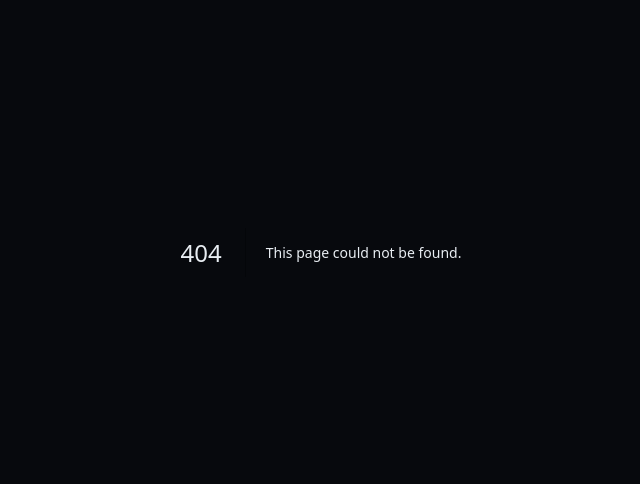
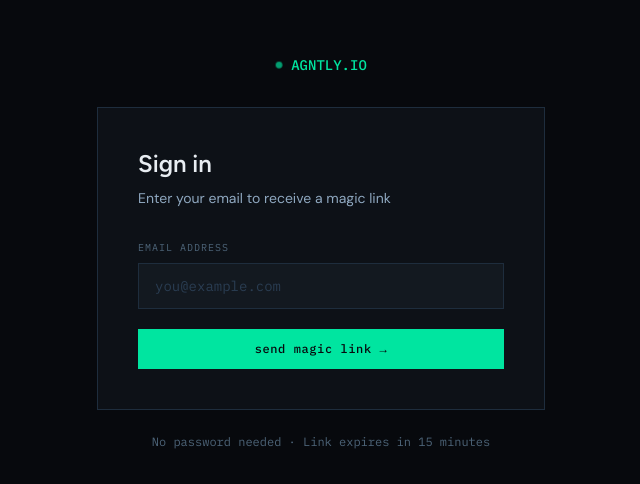
Before and after one commit to paulobalonye/agntly, a Next.js app in the folder frontend/: page /auth/login in a window 1280 px wide. Before the commit this address had no page. Shown: the part 148-632 px from the top of the page, without its empty margins (319-959 px from the left). Built offline with nearby package versions, Linux system fonts and the light colour scheme.

Commit message:
feat: add magic link login and verify pages

```diff
--- /dev/null
+++ b/frontend/app/auth/login/page.tsx
@@ -0,0 +1,22 @@
+import { LoginForm } from '@/components/auth/LoginForm';
+
+export default function LoginPage() {
+  return (
+    <div className="min-h-screen flex flex-col items-center justify-center px-6 bg-bg-0">
+      <div className="mb-8">
+        <div className="font-mono text-sm font-medium text-accent flex items-center gap-2">
+          <span className="w-2 h-2 bg-accent rounded-full animate-pulse-dot" />
+          AGNTLY.IO
+        </div>
+      </div>
+      <div className="bg-bg-1 border border-border p-10 w-full max-w-md">
+        <h1 className="font-display text-2xl font-semibold text-t-0 mb-2">Sign in</h1>
+        <p className="text-sm text-t-1 mb-8">Enter your email to receive a magic link</p>
+        <LoginForm />
+      </div>
+      <p className="mt-6 text-xs text-t-2 font-mono">
+        No password needed · Link expires in 15 minutes
+      </p>
+    </div>
+  );
+}
--- /dev/null
+++ b/frontend/app/auth/verify/page.tsx
@@ -0,0 +1,90 @@
+'use client';
+import { Suspense, useEffect, useState } from 'react';
+import { useSearchParams, useRouter } from 'next/navigation';
+
+function VerifyContent() {
+  const searchParams = useSearchParams();
+  const router = useRouter();
+  const [status, setStatus] = useState<'verifying' | 'success' | 'error'>('verifying');
+  const [error, setError] = useState('');
+
+  useEffect(() => {
+    const token = searchParams.get('token');
+    if (!token) {
+      setStatus('error');
+      setError('No token provided');
+      return;
+    }
+
+    fetch('/api/auth/verify', {
+      method: 'POST',
+      headers: { 'Content-Type': 'application/json' },
+      body: JSON.stringify({ token }),
+    })
+      .then(async (res) => {
+        if (!res.ok) {
+          const d = await res.json();
+          throw new Error(d.error || 'Verification failed');
+        }
+        setStatus('success');
+        setTimeout(() => {
+          const redirect = searchParams.get('redirect') || '/marketplace';
+          router.push(redirect);
+        }, 1500);
+      })
+      .catch((err) => {
+        setStatus('error');
+        setError(err instanceof Error ? err.message : 'Verification failed');
+      });
+  }, [searchParams, router]);
+
+  return (
+    <div className="bg-bg-1 border border-border p-10 w-full max-w-md text-center">
+      {status === 'verifying' && (
+        <>
+          <div className="w-8 h-8 border border-accent/30 bg-accent/10 animate-pulse-dot mx-auto mb-4" />
+          <p className="text-t-1 font-mono text-sm">Verifying your magic link...</p>
+        </>
+      )}
+      {status === 'success' && (
+        <>
+          <div className="text-accent text-3xl mb-4">✓</div>
+          <h2 className="font-display text-xl font-semibold text-t-0 mb-2">You&apos;re in!</h2>
+          <p className="text-sm text-t-1">Redirecting to the marketplace...</p>
+        </>
+      )}
+      {status === 'error' && (
+        <>
+          <div className="text-red text-3xl mb-4">✕</div>
+          <h2 className="font-display text-xl font-semibold text-t-0 mb-2">Link expired</h2>
+          <p className="text-sm text-t-1 mb-6">{error}</p>
+          <a
+            href="/auth/login"
+            className="bg-accent text-bg-0 font-mono text-xs font-medium px-6 py-3 tracking-wider inline-block"
+          >
+            send new link →
+          </a>
+        </>
+      )}
+    </div>
+  );
+}
+
+function VerifyFallback() {
+  return (
+    <div className="bg-bg-1 border border-border p-10 w-full max-w-md text-center">
+      <div className="w-8 h-8 border border-accent/30 bg-accent/10 animate-pulse-dot mx-auto mb-4" />
+      <p className="text-t-1 font-mono text-sm">Loading...</p>
+    </div>
+  );
+}
+
+export default function VerifyPage() {
+  return (
+    <div className="min-h-screen flex flex-col items-center justify-center px-6 bg-bg-0">
+      <Suspense fallback={<VerifyFallback />}>
+        <VerifyContent />
+      </Suspense>
+    </div>
+  );
+}
--- /dev/null
+++ b/frontend/components/auth/LoginForm.tsx
@@ -0,0 +1,80 @@
+'use client';
+import { useState } from 'react';
+
+export function LoginForm() {
+  const [email, setEmail] = useState('');
+  const [sent, setSent] = useState(false);
+  const [loading, setLoading] = useState(false);
+  const [error, setError] = useState('');
+
+  async function handleSubmit(e: React.FormEvent) {
+    e.preventDefault();
+    setLoading(true);
+    setError('');
+    try {
+      const res = await fetch('/api/auth/login', {
+        method: 'POST',
+        headers: { 'Content-Type': 'application/json' },
+        body: JSON.stringify({ email }),
+      });
+      if (!res.ok) {
+        const data = await res.json();
+        throw new Error(data.error || 'Failed to send');
+      }
+      setSent(true);
+    } catch (err) {
+      setError(err instanceof Error ? err.message : 'Something went wrong');
+    } finally {
+      setLoading(false);
+    }
+  }
+
+  if (sent) {
+    return (
+      <div className="flex flex-col items-center gap-6 text-center">
+        <div className="w-16 h-16 border border-accent/30 bg-accent/[0.06] flex items-center justify-center text-2xl">
+          ✉
+        </div>
+        <div>
+          <h2 className="font-display text-2xl font-semibold text-t-0 mb-2">Check your email</h2>
+          <p className="text-sm text-t-1">
+            We sent a magic link to{' '}
+            <span className="text-accent font-mono">{email}</span>
+          </p>
+        </div>
+        <button
+          onClick={() => setSent(false)}
+          className="font-mono text-xs text-t-2 hover:text-t-1 transition-colors"
+        >
+          Didn&apos;t receive it? Send again
+        </button>
+      </div>
+    );
+  }
+
+  return (
+    <form onSubmit={handleSubmit} className="flex flex-col gap-5 w-full max-w-sm">
+      <div>
+        <label className="font-mono text-[10px] text-t-2 tracking-[0.1em] uppercase mb-2 block">
+          email address
+        </label>
+        <input
+          type="email"
+          value={email}
+          onChange={(e) => setEmail(e.target.value)}
+          placeholder="you@example.com"
+          required
+          className="w-full bg-bg-2 border border-border text-t-0 font-mono text-sm px-4 py-3 outline-none focus:border-accent transition-colors placeholder:text-t-3"
+        />
+      </div>
+      {error && <p className="text-red text-xs font-mono">{error}</p>}
+      <button
+        type="submit"
+        disabled={loading}
+        className="bg-accent text-bg-0 font-mono text-xs font-medium py-3 tracking-wider hover:bg-accent-2 transition-colors disabled:opacity-50"
+      >
+        {loading ? 'sending...' : 'send magic link →'}
+      </button>
+    </form>
+  );
+}
```
